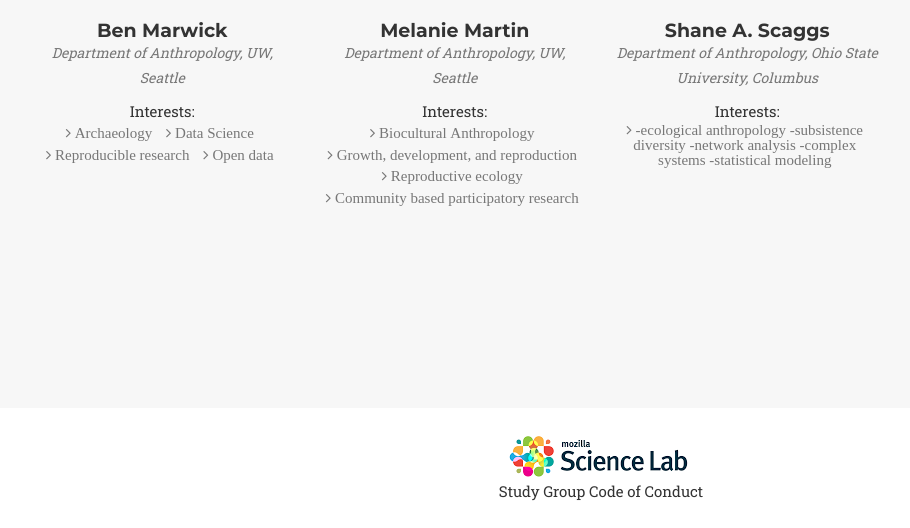
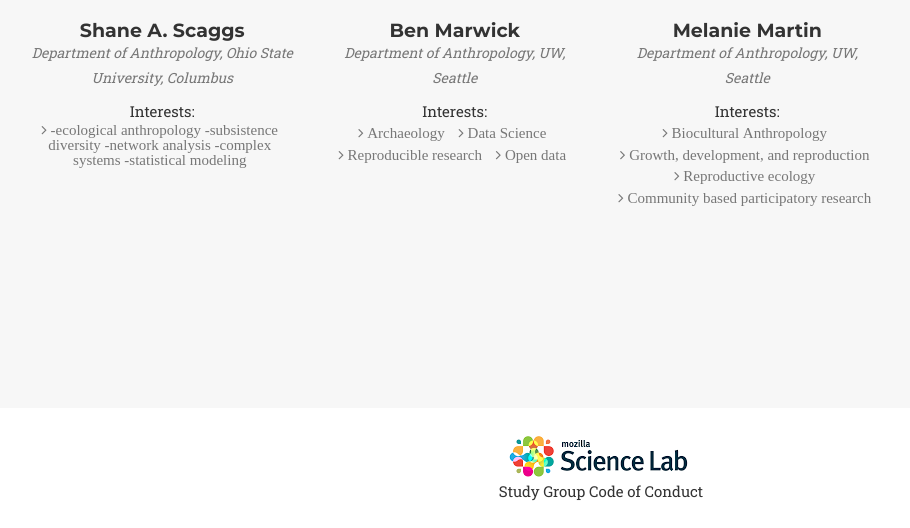
Before and after one commit to anthro-data-science/anthro-data-science.github.io, a Jekyll site: the page built from index.html, in a window 1280 px wide and 900 px high, scrolled down 3560 px, cut to the strip 372-900 px from the top of the window. Shown: the whole strip, without its empty margins (39-949 px from the left). Built offline with Jekyll 4.4.1, drawn with Linux system fonts in a browser that asks for light colours; some web fonts are replaced; part of the change alters nothing that is shown.

```diff
--- a/_data/members.yml
+++ b/_data/members.yml
@@ -36,6 +36,15 @@
     - Reproductive ecology
     - Maternal and child health
     - South Asia
+- name: Shane A. Scaggs
+  affiliation: Department of Anthropology, Ohio State University, Columbus
+  github: sascaggs
+  interests:
+    -ecological anthropology
+    -subsistence diversity
+    -network analysis
+    -complex systems
+    -statistical modeling
 # Faculty at the end of the list
 - name: Ben Marwick
   affiliation: Department of Anthropology, UW, Seattle
@@ -53,12 +62,3 @@
     - Growth, development, and reproduction
     - Reproductive ecology
     - Community based participatory research
-- name: Shane A. Scaggs
-  affiliation: Department of Anthropology, Ohio State University, Columbus
-  github: sascaggs
-  interests:
-    -ecological anthropology
-    -subsistence diversity
-    -network analysis
-    -complex systems
-    -statistical modeling
```
